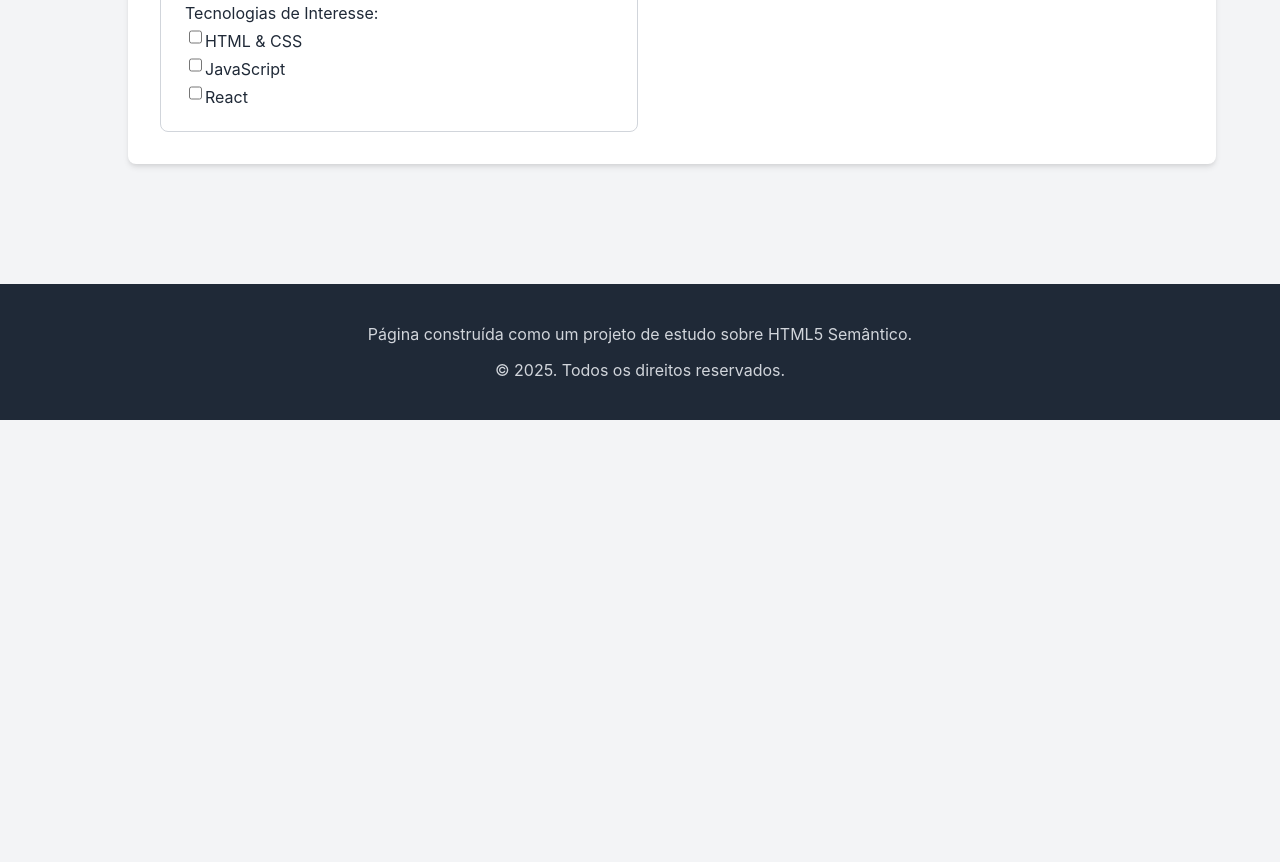
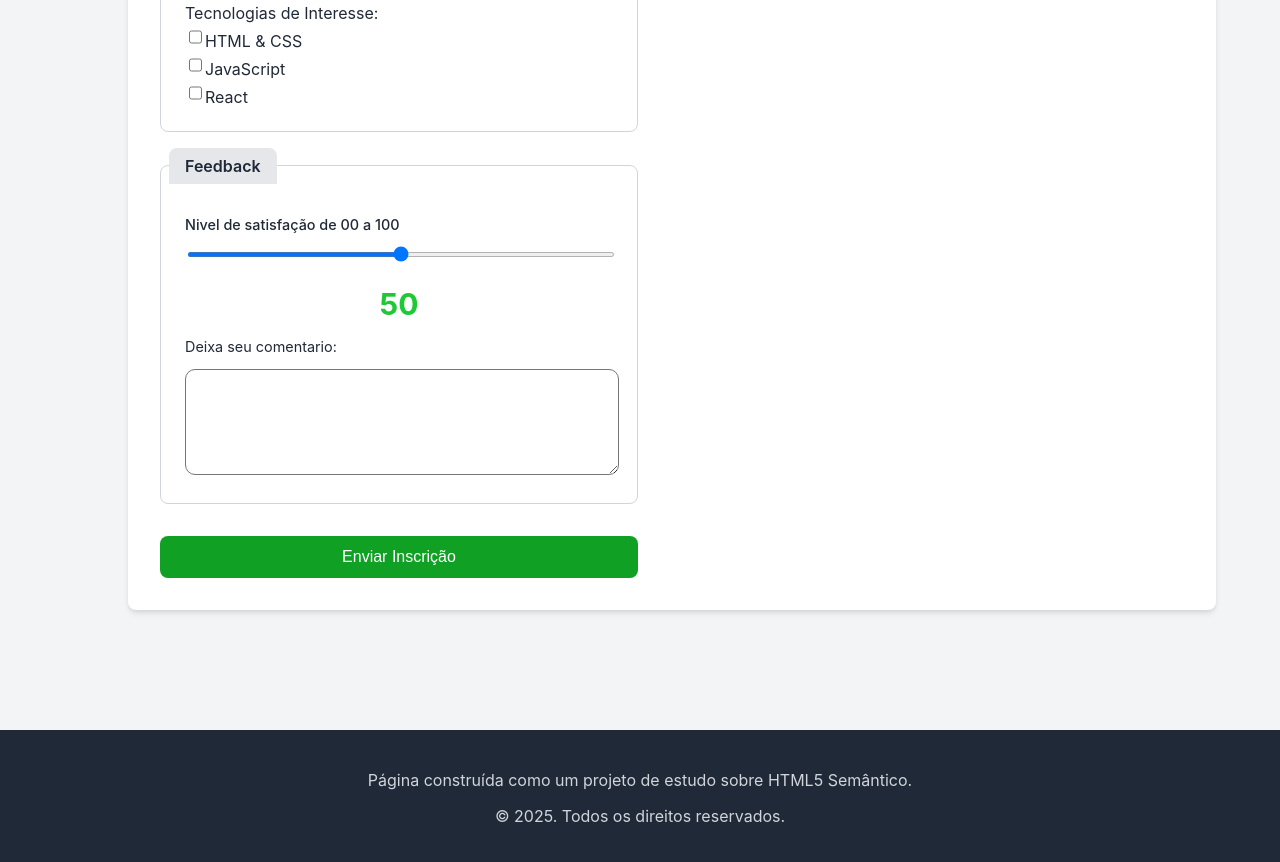
Before and after one commit to AndreJacobino/anatomia, a plain HTML site: page part2.html in a window 1280 px wide. Shown: the part 1058-1920 px from the top of the page. Before the commit the page ends 1478 px from the top, so only its background shows below. Drawn offline with Linux system fonts and the light colour scheme.

Commit message:
anatomia feedback part2

```diff
--- a/part2.html
+++ b/part2.html
@@ -87,6 +87,15 @@
                                 </div>
                             </div>
                         </fieldset>
+                        <fieldset class="feedback">
+                            <legend>Feedback</legend>
+                            <label class="nivel">Nivel de satisfação de 00 a 100</label>
+                            <input type="range" name="comen" class="comen">
+                            <h2 class="nota">50</h2>
+                            <p class="deixa">Deixa seu comentario:</p>
+                            <textarea name="comentario" class="comentario"></textarea>
+                        </fieldset>
+                        <button type="submit" class="enviar">Enviar Inscrição</button>
                     </form>
                 </div>
                 <div class="direita tag-highlight">
--- a/parte2.css
+++ b/parte2.css
@@ -222,3 +222,36 @@ footer {
     color: #d1d5db;
     margin-top: 3rem;
 }
+.nivel{
+    font-size: 0.9em;
+}
+.deixa{
+    font-size: 0.9em;
+}
+.enviar{
+    background-color: #10a023;
+    color: white;
+    border: none;
+    padding: 0.75rem 1.5rem;
+    border-radius: 0.5rem;
+    cursor: pointer;
+    font-size: 1rem;
+    transition: background-color 0.3s;
+    margin-top: 1rem;
+}
+.comentario{
+    width: 100%;
+    height: 100px;
+    border-radius: 10px
+}
+.comen{
+    width: 100%;
+    background-color: #2e466b;
+    height: 5px;
+}
+.nota{
+    align-items: center;
+    justify-content: center;
+    display: flex;
+    color: #1dc934;
+}
```
